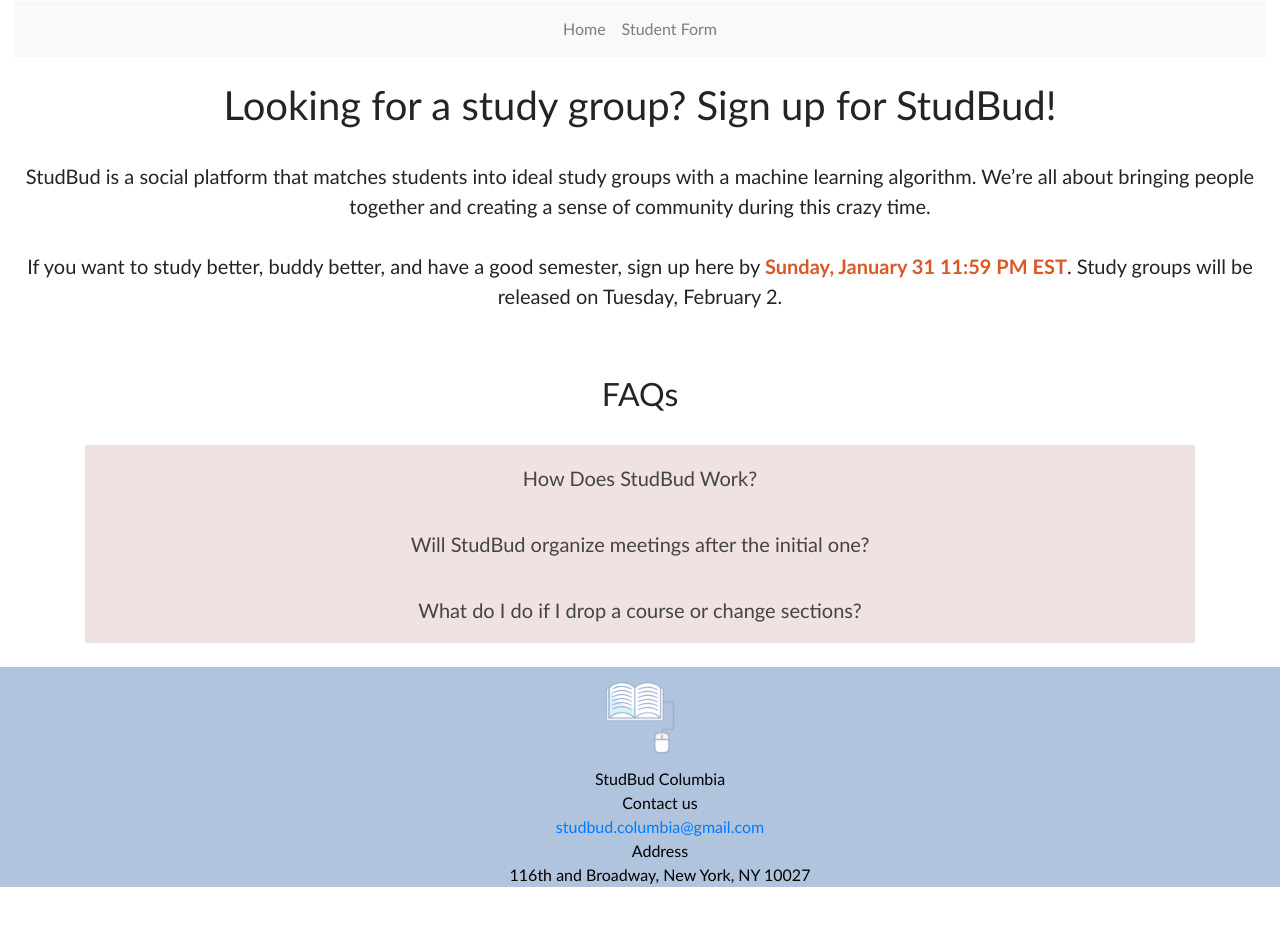
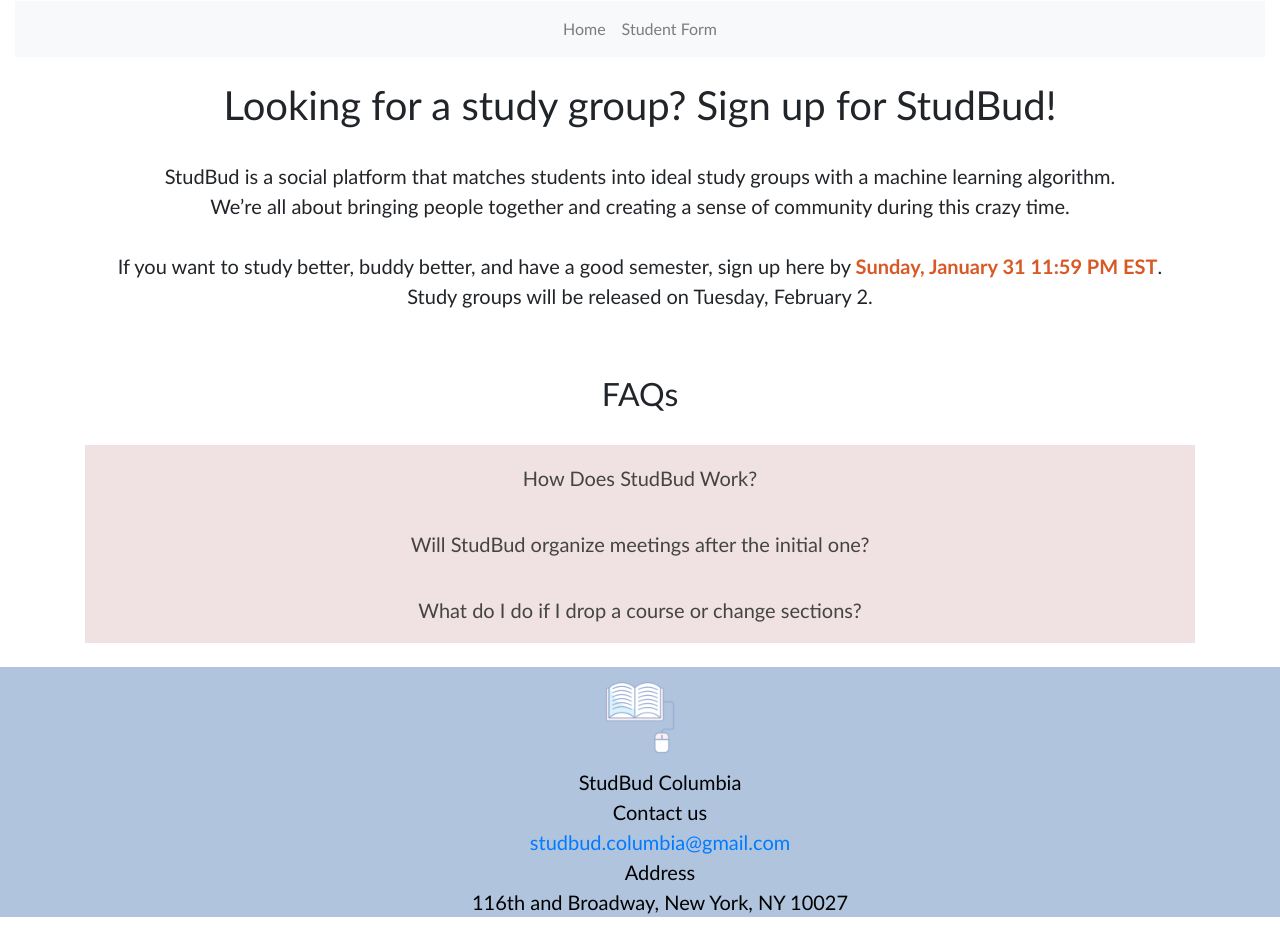
Before and after one commit to js06283/studbud, a Django app: page /study/ in a window 1280 px wide. Shown: the part 266-1199 px from the top of the page. Before the commit the page ends 1153 px from the top, so only its background shows below. Run offline with Django 3.2, Linux system fonts and the light colour scheme; parts of the project's set-up code (start-up, migrations or seed data) failed here and were passed over.

Commit message:
new homepage and confirmation formatting

```diff
--- a/study/static/styles.css
+++ b/study/static/styles.css
@@ -63,12 +63,18 @@ p {
     font-family: 'Gill Sans', sans-serif;
     font-size: 20px
 }
+
+li {
+  font-family: 'Gill Sans', sans-serif;
+  font-size: 20px
+}
 h1{
     font-family: 'Gill Sans', sans-serif;
 }
 h2{
     font-family: 'Gill Sans', sans-serif;
 }
+
 
 
 
--- a/study/templates/index.html
+++ b/study/templates/index.html
@@ -2,14 +2,20 @@
 
 {% block content %}
     <br>
-    <h1 style=text-align:center;> Looking for a study group? Sign up for StudBud!  </h1>
-    <br>
+    <div class = "welcome">
+        <h1 style=text-align:center;> Looking for a study group? Sign up for StudBud!  </h1>
+        <br>
+        <p style="text-align:center; ">StudBud is a social platform that matches students into ideal study groups with a machine learning algorithm.
+            <br>
+            We’re all about bringing people together and creating a sense of community during this crazy time.<br><br>
 
-    <p style="text-align:center; ">StudBud is a social platform that matches students into ideal study groups with a machine learning algorithm.
-    We’re all about bringing people together and creating a sense of community during this crazy time.<br><br>
+            If you want to study better, buddy better, and have a good semester, sign up here by <b style = "color: rgb(216, 89, 38)";>Sunday, January 31 11:59 PM EST</b>.
+            <br>
+            Study groups will be released on Tuesday, February 2.
+        </p>
+    </div>
 
-    If you want to study better, buddy better, and have a good semester, sign up here by <b style = "color: rgb(216, 89, 38)";>Sunday, January 31 11:59 PM EST</b>. Study groups will be released on Tuesday, February 2.
-    </p>
+
 
 
 <br><br>
@@ -45,22 +51,22 @@
 <h2 style = "text-align:center; ">FAQs</h2>
 <br>
 
-<div class="container" style="text-align:center;">
-    <button class="accordion", style = "text-align:center; " >How Does StudBud Work?</button>
+<div class="container">
+    <button class="accordion", style="text-align:center" >How Does StudBud Work?</button>
     <div class="panel">
         <ol>
-            <li style="text-align:center; ">Fill out the student survey indicating your study habits and preferences as well as which classes you want study groups for. </li>
-            <li style="text-align:center; ">Wait for an email from us. Based on your survey responses, we use a machine learning algorithm to create the best study groups for you. You'll hear from us with your group of 3-5 students by Tuesday, February 2. </li>
-            <li style="text-align:center; ">Meet with your group! After you get matched, start working together on psets, assignments, and studying.</li>
+            <li >Fill out the student survey indicating your study habits and preferences as well as which classes you want study groups for. </li>
+            <li >Wait for an email from us. Based on your survey responses, we use a machine learning algorithm to create the best study groups for you. You'll hear from us with your group of 3-5 students by Tuesday, February 2. </li>
+            <li >Meet with your group! After you get matched, start working together on psets, assignments, and studying.</li>
         </ol>
     </div>
 
-    <button class="accordion", style = "text-align:center; ">Will StudBud organize meetings after the initial one?</button>
+    <button class="accordion", style="text-align:center">Will StudBud organize meetings after the initial one?</button>
     <div class="panel">
         <p>After your first meeting, it’s up to you and your group to continue meeting in the future! We will send your follow-up emails throughout the semester to stay in touch to make sure everything is going well!</p>
     </div>
 
-    <button class="accordion", style = "text-align:center; ">What do I do if I drop a course or change sections?</button>
+    <button class="accordion", style="text-align:center">What do I do if I drop a course or change sections?</button>
     <div class="panel">
         <p>Email us at studbud.columbia@gmail.com with any information about changes to your schedule! Please do NOT submit another form to add a course.</p>
     </div>
```
